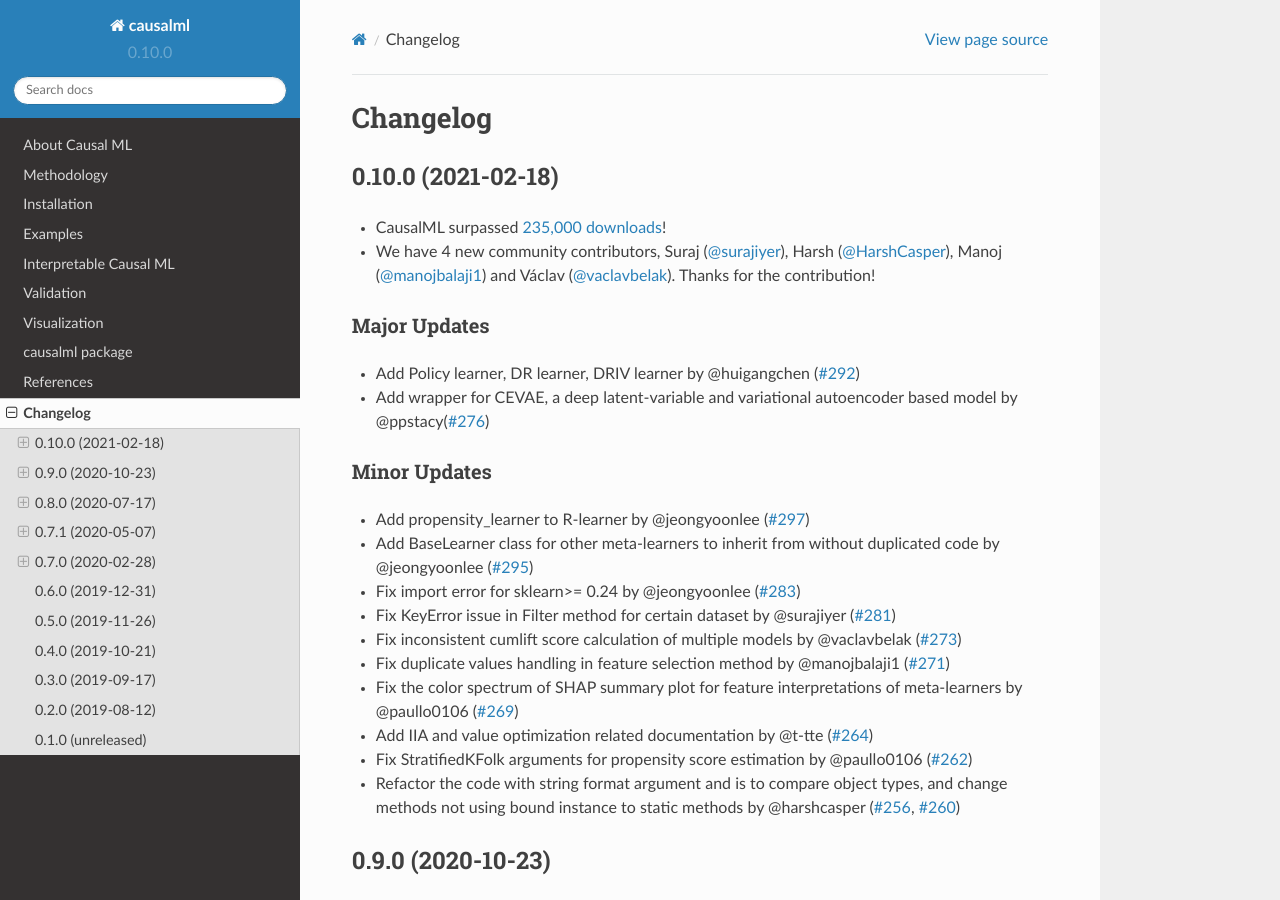
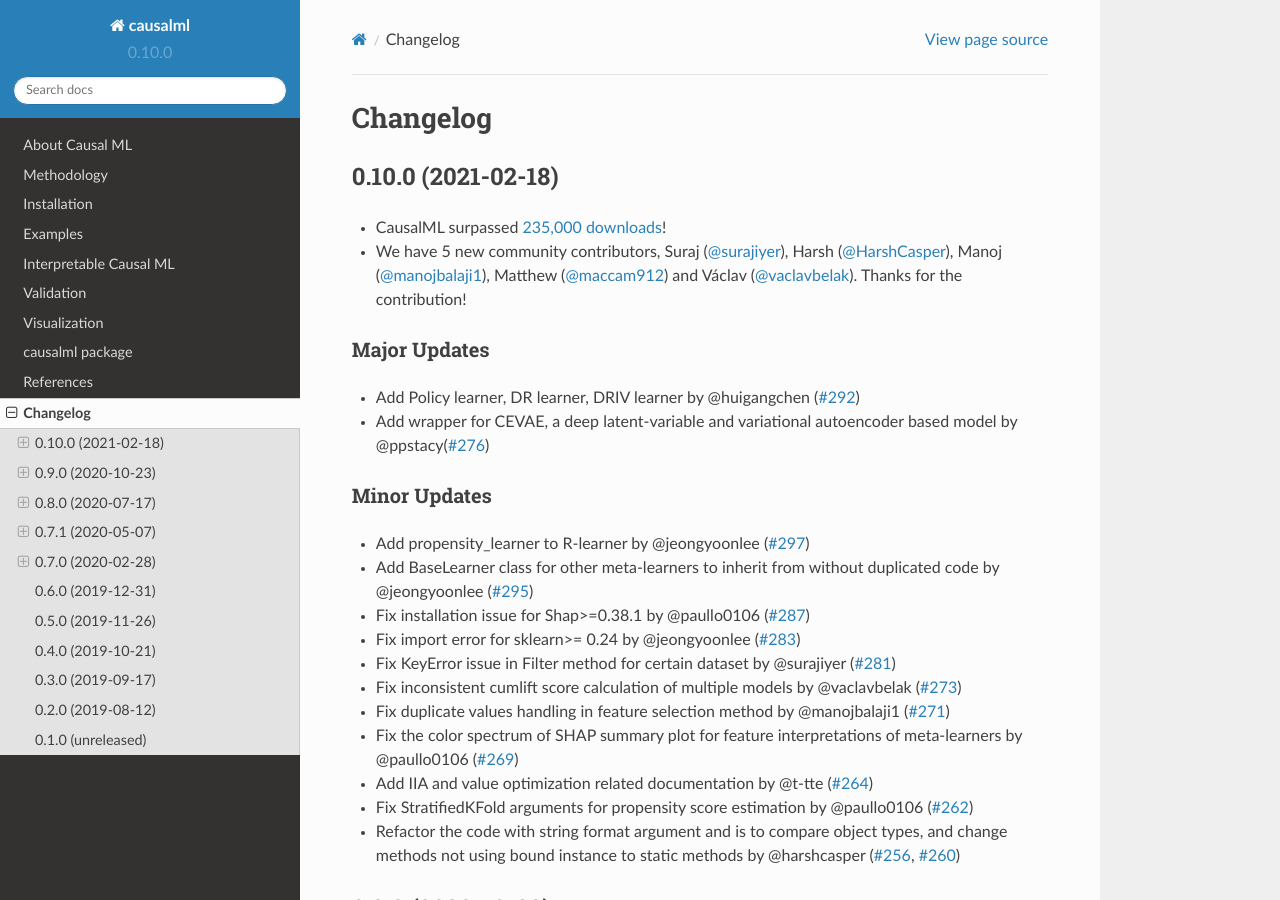
Before and after one commit to uber/causalml, a Sphinx documentation site: the page built from docs/changelog.rst, in a window 1280 px wide and 900 px high. Built offline with Sphinx 7.4.7 and the Read the Docs theme 2.0.0, drawn with Linux system fonts in a browser that asks for light colours; cross-references to code outside the pages are shown as plain code.

Commit message:
Fix typo, add missing contributor and an item to minor updates

```diff
--- a/docs/changelog.rst
+++ b/docs/changelog.rst
@@ -5,7 +5,7 @@
 0.10.0 (2021-02-18)
 ------------------
 - CausalML surpassed `235,000 downloads <https://pepy.tech/project/causalml>`_!
-- We have 4 new community contributors, Suraj (`@surajiyer <https://github.com/surajiyer>`_), Harsh (`@HarshCasper <https://github.com/HarshCasper>`_), Manoj (`@manojbalaji1 <https://github.com/manojbalaji1>`_) and Václav (`@vaclavbelak <https://github.com/vaclavbelak>`_). Thanks for the contribution!
+- We have 5 new community contributors, Suraj (`@surajiyer <https://github.com/surajiyer>`_), Harsh (`@HarshCasper <https://github.com/HarshCasper>`_), Manoj (`@manojbalaji1 <https://github.com/manojbalaji1>`_), Matthew (`@maccam912 <https://github.com/maccam912>`_) and Václav (`@vaclavbelak <https://github.com/vaclavbelak>`_). Thanks for the contribution!
 
 Major Updates
 ~~~~~~~~~~~~~
@@ -16,13 +16,14 @@
 ~~~~~~~~~~~~~
 - Add propensity_learner to R-learner by @jeongyoonlee (`#297 <https://github.com/uber/causalml/pull/297>`_)
 - Add BaseLearner class for other meta-learners to inherit from without duplicated code by @jeongyoonlee (`#295 <https://github.com/uber/causalml/pull/295>`_)
+- Fix installation issue for Shap>=0.38.1 by @paullo0106 (`#287 <https://github.com/uber/causalml/pull/287>`_)
 - Fix import error for sklearn>= 0.24 by @jeongyoonlee (`#283 <https://github.com/uber/causalml/pull/283>`_)
 - Fix KeyError issue in Filter method for certain dataset by @surajiyer (`#281 <https://github.com/uber/causalml/pull/281>`_)
 - Fix inconsistent cumlift score calculation of multiple models by @vaclavbelak (`#273 <https://github.com/uber/causalml/pull/273>`_)
 - Fix duplicate values handling in feature selection method by @manojbalaji1 (`#271 <https://github.com/uber/causalml/pull/271>`_)
-- Fix the color spectrum of  SHAP summary plot  for feature interpretations of meta-learners by @paullo0106 (`#269 <https://github.com/uber/causalml/pull/269>`_)
+- Fix the color spectrum of SHAP summary plot  for feature interpretations of meta-learners by @paullo0106 (`#269 <https://github.com/uber/causalml/pull/269>`_)
 - Add IIA and value optimization related documentation by @t-tte (`#264 <https://github.com/uber/causalml/pull/264>`_)
-- Fix StratifiedKFolk arguments for propensity score estimation by @paullo0106 (`#262 <https://github.com/uber/causalml/pull/262>`_)
+- Fix StratifiedKFold arguments for propensity score estimation by @paullo0106 (`#262 <https://github.com/uber/causalml/pull/262>`_)
 - Refactor the code with string format argument and is to compare object types, and change methods not using bound instance to static methods by @harshcasper (`#256 <https://github.com/uber/causalml/pull/256>`_, `#260 <https://github.com/uber/causalml/pull/260>`_)
 
 
```
